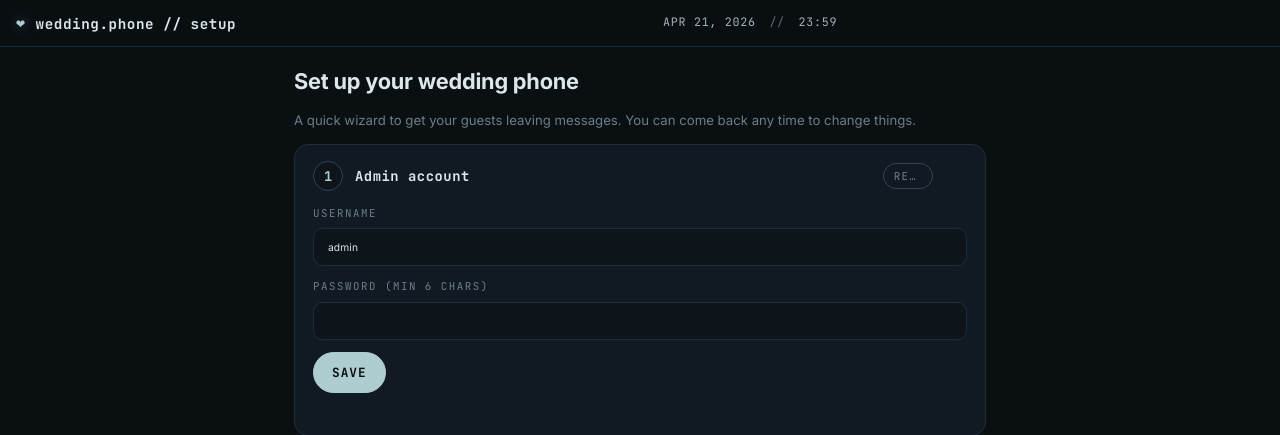
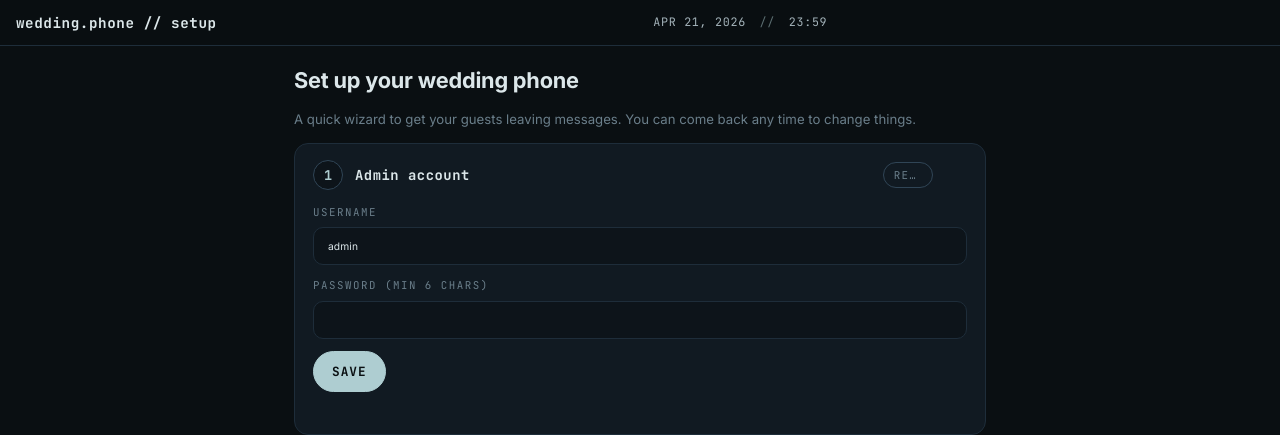
Before and after one commit to PGPTA/pi_audio_book, a FastAPI app: page /setup in a window 1280 px wide. Shown: the top 435 px of the page. Run offline with FastAPI, Linux system fonts and the light colour scheme; parts of the project's set-up code (start-up, migrations or seed data) failed here and were passed over; some libraries are stand-ins or nearby versions.

Commit message:
Drop the heart glyph from the top header brand
Made-with: Cursor

```diff
--- a/src/webapp/templates/base.html
+++ b/src/webapp/templates/base.html
@@ -13,7 +13,6 @@
 <body>
   <header class="topbar">
     <a href="/" class="brand">
-      <span class="brand-mark">&#10084;</span>
       <span class="brand-text">wedding.phone</span>
     </a>
     <div class="topbar-clock" id="topbarClock">&mdash;</div>
--- a/src/webapp/templates/setup.html
+++ b/src/webapp/templates/setup.html
@@ -12,7 +12,6 @@
 <body>
   <header class="topbar">
     <span class="brand">
-      <span class="brand-mark">&#10084;</span>
       <span class="brand-text">wedding.phone // setup</span>
     </span>
     <div class="topbar-clock" id="topbarClock">&mdash;</div>
```
